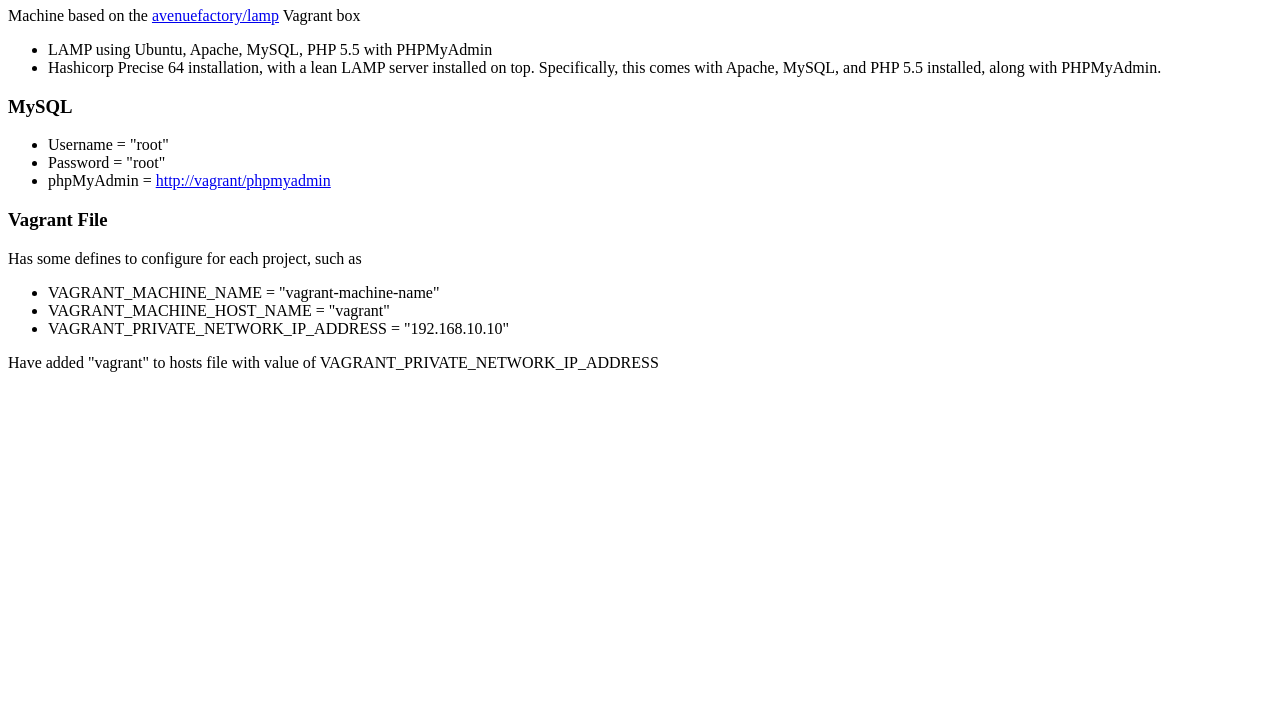
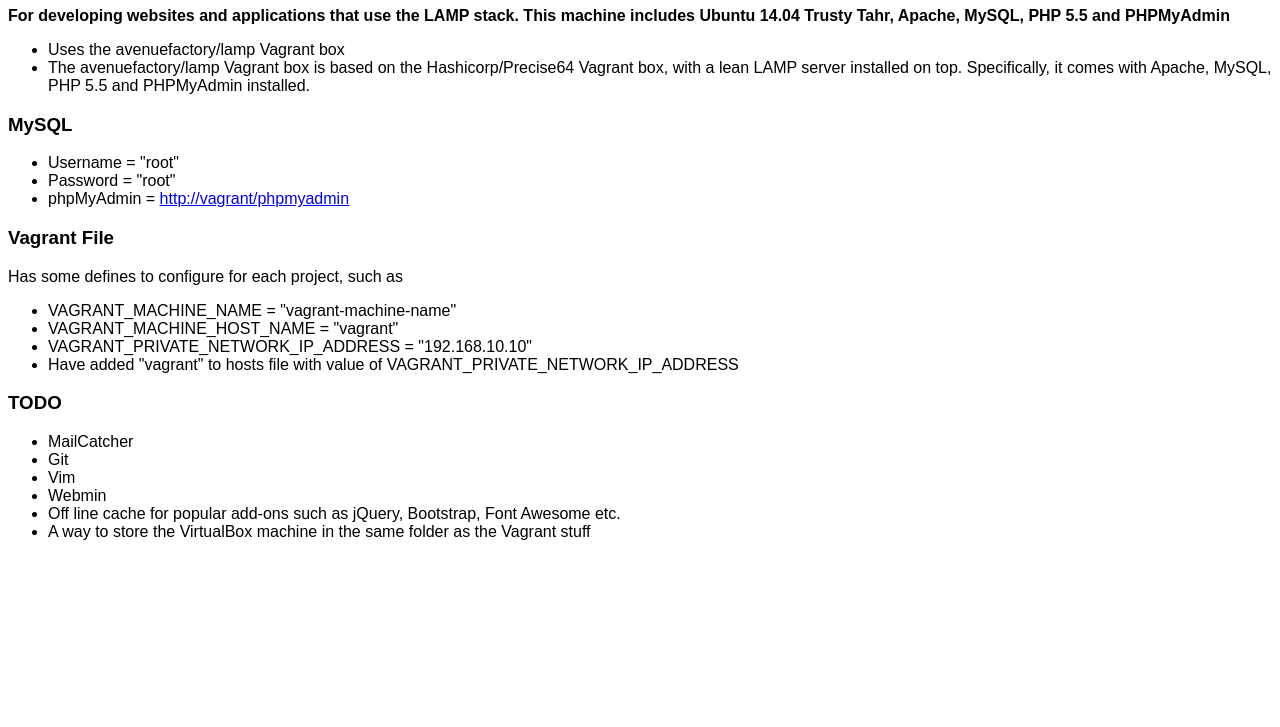
Before and after one commit to big-wave-tim/vagrant-lamp, a plain HTML site: page public_html/index.html in a window 1280 px wide. Shown: the part 73-800 px from the top of the page. Drawn offline with Linux system fonts and the light colour scheme.

Commit message:
updated default index page

```diff
--- a/public_html/index.html
+++ b/public_html/index.html
@@ -2,16 +2,21 @@
 <html class="no-js" lang="en">
     <head>
         <meta charset="utf-8" />
-        <title>Vagrant development machine</title>
+        <title>Vagrant LAMP machine</title>
+        <style>
+        body {
+            font-family: sans-serif;
+        }
+        </style>
     </head>
     <body>
 
         <h1>Vagrant LAMP machine</h1>
 
-        <p>Machine based on the <a href="https://vagrantcloud.com/avenuefactory/boxes/lamp">avenuefactory/lamp</a> Vagrant box</p>
+        <p><strong>For developing websites and applications that use the LAMP stack. This machine includes Ubuntu 14.04 Trusty Tahr, Apache, MySQL, PHP 5.5 and PHPMyAdmin</strong></p>
         <ul>
-            <li>LAMP using Ubuntu, Apache, MySQL, PHP 5.5 with PHPMyAdmin</li>
-            <li>Hashicorp Precise 64 installation, with a lean LAMP server installed on top. Specifically, this comes with Apache, MySQL, and PHP 5.5 installed, along with PHPMyAdmin.</li>
+            <li>Uses the avenuefactory/lamp Vagrant box</li>
+            <li>The avenuefactory/lamp Vagrant box is based on the Hashicorp/Precise64 Vagrant box, with a lean LAMP server installed on top. Specifically, it comes with Apache, MySQL, PHP 5.5 and PHPMyAdmin installed.</li>
         </ul>
 
         <h3>MySQL</h3>
@@ -27,9 +32,18 @@
             <li>VAGRANT_MACHINE_NAME = "vagrant-machine-name"</li>
             <li>VAGRANT_MACHINE_HOST_NAME = "vagrant"</li>
             <li>VAGRANT_PRIVATE_NETWORK_IP_ADDRESS = "192.168.10.10"</li>
+            <li>Have added &quot;vagrant&quot; to hosts file with value of VAGRANT_PRIVATE_NETWORK_IP_ADDRESS</li>
         </ul>
 
-        <p>Have added &quot;vagrant&quot; to hosts file with value of VAGRANT_PRIVATE_NETWORK_IP_ADDRESS</p>
+        <h3>TODO</h3>
+        <ul>
+            <li>MailCatcher</li>
+            <li>Git</li>
+            <li>Vim</li>
+            <li>Webmin</li>
+            <li>Off line cache for popular add-ons such as jQuery, Bootstrap, Font Awesome etc.</li>
+            <li>A way to store the VirtualBox machine in the same folder as the Vagrant stuff</li>
+        </ul>
 
     </body>
 </html>
```
